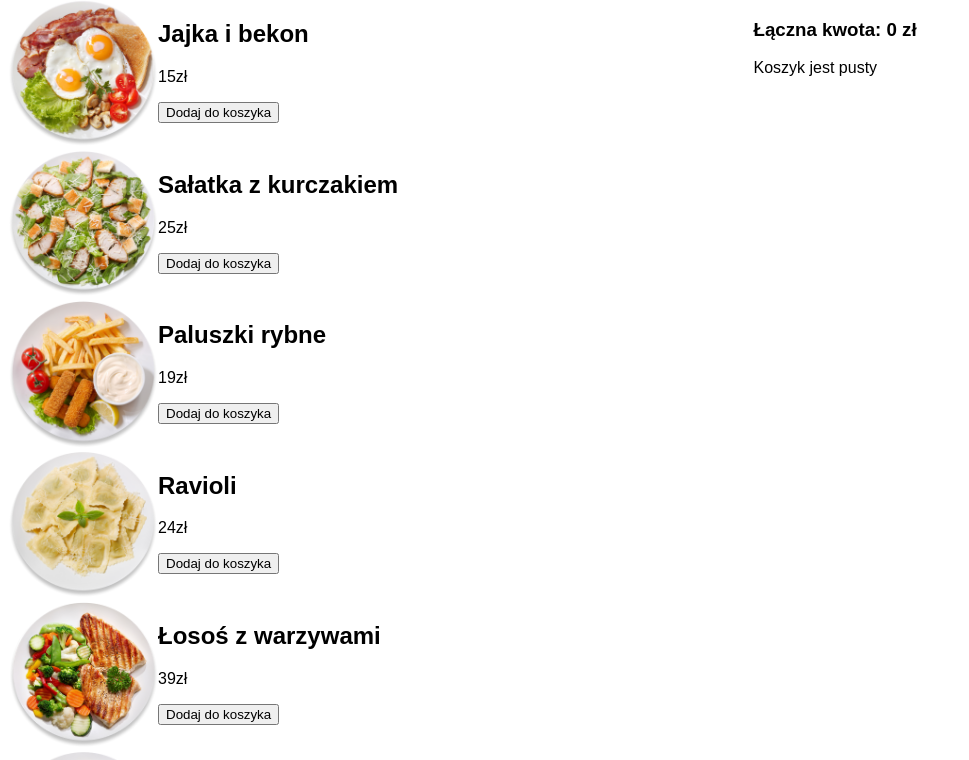
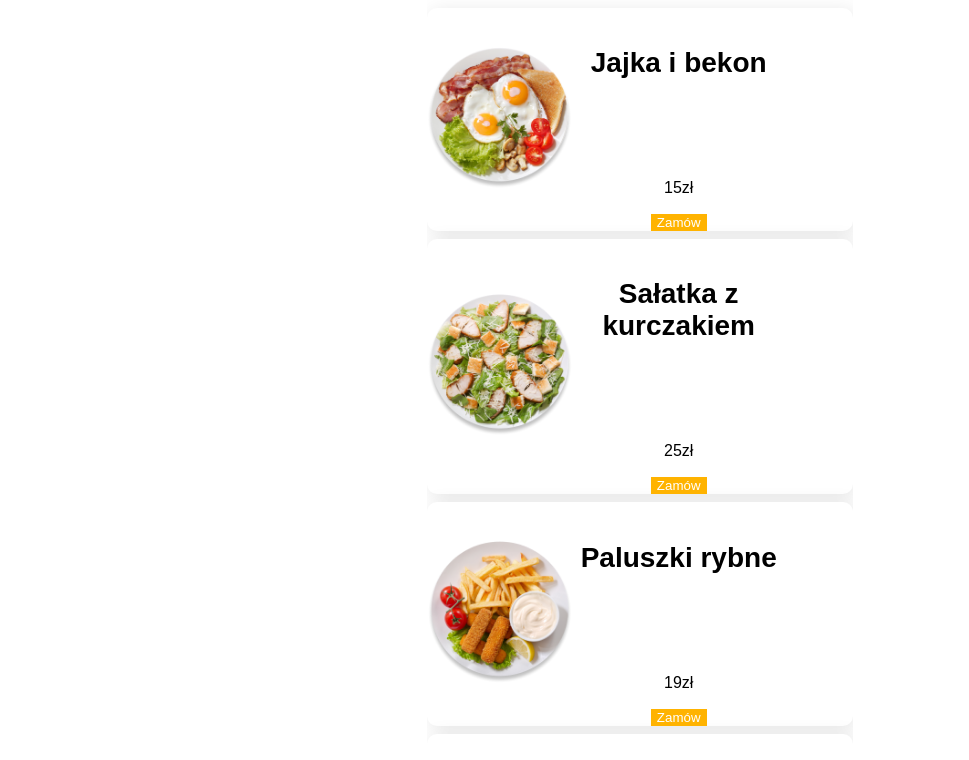
Before and after one commit to KarolChamski/RestautantCart, a Vue app: page / in a window 1280 px wide. Shown: the top 760 px of the page, without its empty margins (0-969 px from the left). Built offline with nearby package versions, Linux system fonts and the light colour scheme.

Commit message:
Added Cart bar on bottom and method - it shows full cart

```diff
--- a/src/App.vue
+++ b/src/App.vue
@@ -2,9 +2,9 @@
   <div class="wrapper">
     <div class="cards">
       <the-menu class="card card-menu" @addToCart="addDish"></the-menu>
-      <the-cart class="card card-cart" :cart="CartStatus"></the-cart>
     </div>
   </div>
+      <the-cart class="card card-cart" @click="showCart" :visible="visible" :cart="CartStatus"></the-cart>
 </template>
 
 <script>
@@ -17,7 +17,8 @@ export default{
   },
   data(){
     return{
-      CartStatus: []
+      CartStatus: [],
+      visible: false
     }
   },
   methods:{
@@ -29,6 +30,9 @@ export default{
         this.CartStatus.push(dish)
       }
     },
+    showCart(){
+      this.visible = !this.visible
+    }
 
   }
 }
@@ -38,6 +42,7 @@ export default{
 <style>
 * {
   box-sizing: border-box;
+  overflow-x: hidden;
 }
 
 html {
@@ -55,14 +60,13 @@ body {
   padding-left:  0.5rem;
   padding-right: 0.5rem;
 }
-
-.card-menu{
-  position: relative;
+.card-cart{
+  position: fixed;
+  bottom: 0px;
+  width: 100%;
+  box-shadow: 3px 3px 20px #0000001A;
+  background-color: rgb(180, 151, 151);
 }
-.card-cart{
-  position: absolute;
-}
-
 
 @media (min-width: 768px){
   .cards{
--- a/src/components/TheCart.vue
+++ b/src/components/TheCart.vue
@@ -2,13 +2,18 @@
 <div class="wrapper">
 
     <div class="the-cart">
+        <h2>Koszyk</h2>
+        <p v-if="this.cart.length == 0" class="empty-cart">Koszyk jest pusty</p>
+
+        <div class="cart-visible" v-if="visible">
+
         <div v-for="item in cart" :key="item.title">
 
             <div class="cart-item" v-if="item.counter != 0">
 
             <p>{{item.title}}</p>
             <p>{{item.price * item.counter}}zł</p>
-            <img :src="`/img/${item.img}`" alt="">
+            <img class="plate" :src="`/img/${item.img}`" alt="">
             <div class="counter-box">
             <button @click="reduceCounter(item)"><img src="../assets/chevron.svg" alt=""></button>
             <p>ilość: {{item.counter}}</p>
@@ -17,12 +22,9 @@
 
             </div>
 
+        </div>
+        <h3 v-if="cart.length > 0">Łączna kwota: {{totalPrice}} zł</h3>
 
-
-        </div>
-        <h3>Łączna kwota: {{totalPrice}} zł</h3>
-        <div v-if="this.cart.length == 0" class="empty-cart">
-        <p>Koszyk jest pusty</p>
         </div>
 
     </div>
@@ -36,7 +38,7 @@ export default{
             totalPrice: 0
         }
     },
-    props:['cart'],
+    props:['cart', 'visible'],
     methods:{
         sumPrice(){
             const priceArr = this.cart.map(item => item.price * item.counter);
@@ -59,8 +61,18 @@ export default{
 }
 </script>
 <style>
+
 .counter-box{
     display: flex;
 }
+h2{
+    padding-top: 1rem;
+    margin-bottom: 100px;
+    font-size: 28px;
+}
+.plate{
+    width: 145px;
+}
+
 
 </style>
--- a/src/components/TheMenu.vue
+++ b/src/components/TheMenu.vue
@@ -1,4 +1,5 @@
 <template>
+<div class="wrapper">
     <div class="the-menu">
       <div class="dish" v-for="dish in dishes" :key="dish.title">
 
@@ -9,11 +10,12 @@
         <div class="description">
           <h2>{{ dish.title }}</h2>
           <p>{{ dish.price }}zł</p>
-          <button @click="addDish(dish)">Dodaj do koszyka</button>
+          <button @click="addDish(dish)">Zamów</button>
         </div>
 
       </div>
     </div>
+</div>
 </template>
 <script>
 
@@ -75,11 +77,29 @@ export default {
 };
 </script>
 <style scoped>
+p{
+  font-size: 16px;
+}
+
+.plate{
+  width: 145px;
+}
 .dish{
   display: flex;
+  align-items: center;
+  background-color: rgb(255, 255, 255);
+  box-shadow: 3px 3px 20px #0000001A;
+  margin-top: 0.5rem;
+  border-radius: 10px;
 }
-.plate{
-  width: 150px;
+.description{
+  text-align: center;
+  width: 50%;
+}
+.description button{
+  background-color: #FFB300;
+  color: rgb(255, 255, 255);
+  border: 0;
 }
 
 </style>
```
